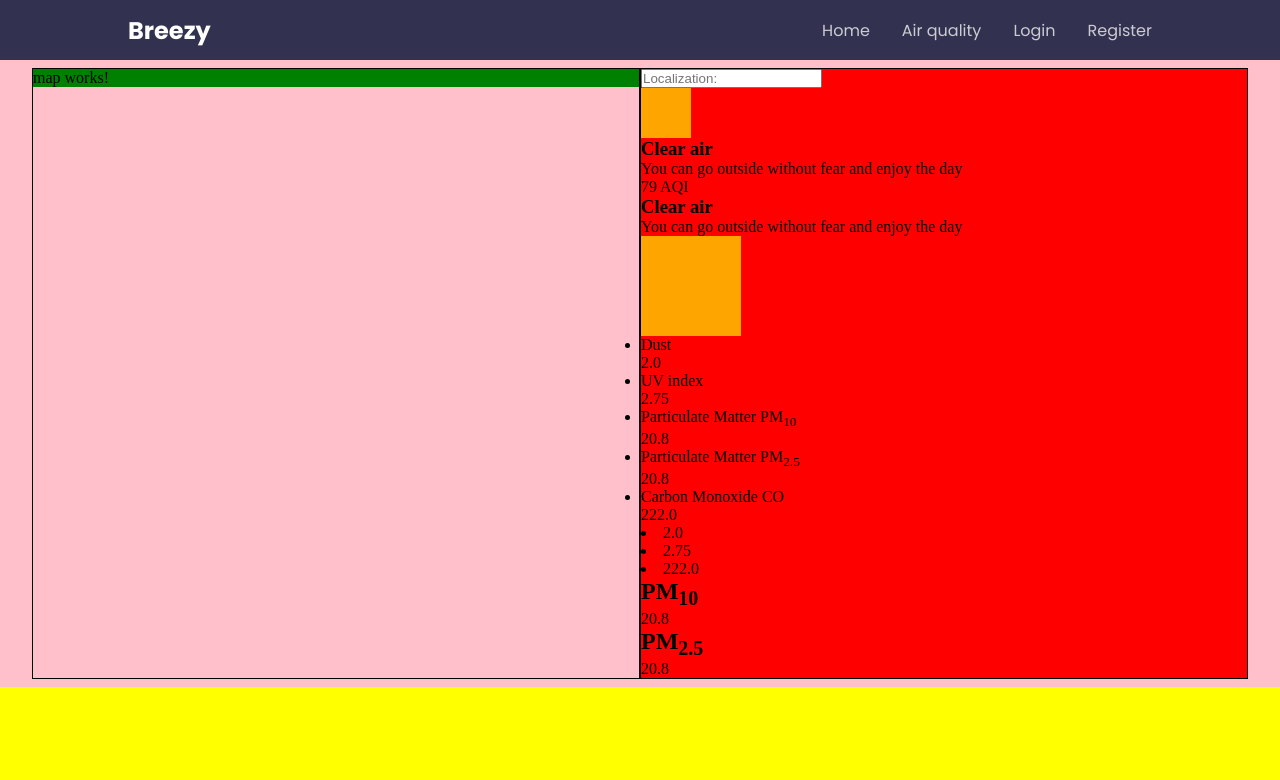
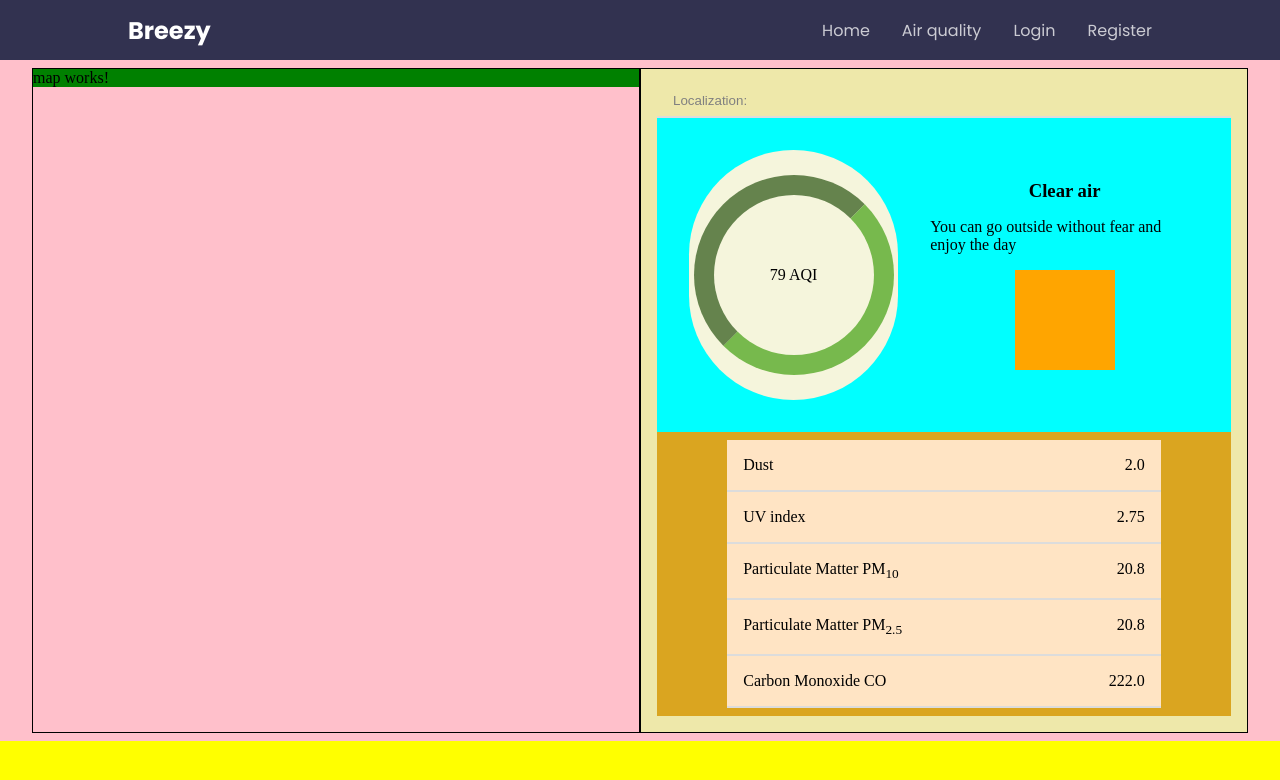
Before and after one commit to nrasheva/Breezy, an Angular app: page /air-quality in a window 1280 px wide. Shown: the top 780 px of the page. Built offline with nearby package versions, Linux system fonts and the light colour scheme.

Commit message:
Update indicators css

```diff
--- a/src/app/air-quality/indicators/indicators.component.css
+++ b/src/app/air-quality/indicators/indicators.component.css
@@ -1,3 +1,153 @@
 .indicators {
-    background-color: red;
+  background-color: palegoldenrod;
 }
+
+#location {
+  width: 80%;
+  padding: 0.5rem 1rem;
+  border: none;
+  border-bottom: 2px solid var(--border-color);
+  background-color: transparent;
+  color: black;
+}
+
+#location::placeholder {
+  color: grey;
+}
+
+.location {
+  display: flex;
+  justify-content: center;
+}
+
+.main-info {
+  display: flex;
+  flex-direction: column;
+  background-color: aqua;
+  padding: 2rem;
+  justify-content: center;
+  align-items: center;
+  gap: 2rem;
+}
+
+.outer-circle {
+  background-color: beige;
+  width: 250px;
+  height: 250px;
+  border-radius: 15rem;
+  display: flex;
+  align-items: center;
+  justify-content: center;
+}
+
+.circle-info {
+  width: 200px;
+  height: 200px;
+  border: 20px inset rgba(51, 153, 0, 0.65);
+  border-radius: 15rem;
+  display: flex;
+  align-items: center;
+  justify-content: center;
+}
+
+.info-message-desktop {
+  display: none;
+}
+
+.more-indicators-desktop {
+  display: none;
+}
+
+.more-indicators-mobile {
+  background-color: white;
+  padding: 1rem 0 0 0;
+}
+
+.indicator {
+  display: flex;
+  justify-content: space-between;
+  width: 100%;
+  padding: 1rem;
+  border-bottom: 2px solid var(--border-color);
+  background-color: bisque;
+}
+
+.mobile-indicator {
+  background-color: var(--dark-blue-magenta);
+  display: flex;
+  justify-content: space-around;
+  padding: 1rem;
+  border-radius: 10px;
+}
+
+.mobile-indicator li {
+  list-style: none;
+  color: white;
+}
+
+.info-squares {
+  display: flex;
+  justify-content: space-around;
+  padding: 2rem 0;
+}
+
+.square {
+  text-align: center;
+  padding: 1.5rem 2rem;
+  border-radius: 10px;
+  box-shadow: 3px 3px 5px var(--border-color);
+}
+
+.info-message-mobile {
+    display: flex;
+    justify-content: center;
+    align-items: center;
+    gap: 1.5rem;
+    padding: 0.5rem 1rem;
+}
+
+@media only screen and (min-width: 1200px) {
+  .indicators {
+    padding: 1rem;
+  }
+
+  .location {
+    justify-content: flex-start;
+  }
+
+  #location {
+    width: 100%;
+  }
+
+  .main-info {
+    flex-direction: row;
+  }
+
+  .more-indicators-desktop {
+    display: flex;
+    flex-direction: column;
+    align-items: center;
+    padding: 0.5rem 1rem;
+    background-color: goldenrod;
+  }
+
+  .indicator {
+    width: 80%;
+  }
+
+  .info-message-desktop {
+    display: flex;
+    flex-direction: column;
+    justify-content: center;
+    align-items: center;
+    gap: 1rem;
+  }
+
+  .more-indicators-mobile {
+    display: none;
+  }
+
+  .info-message-mobile {
+    display: none;
+  }
+}
```
